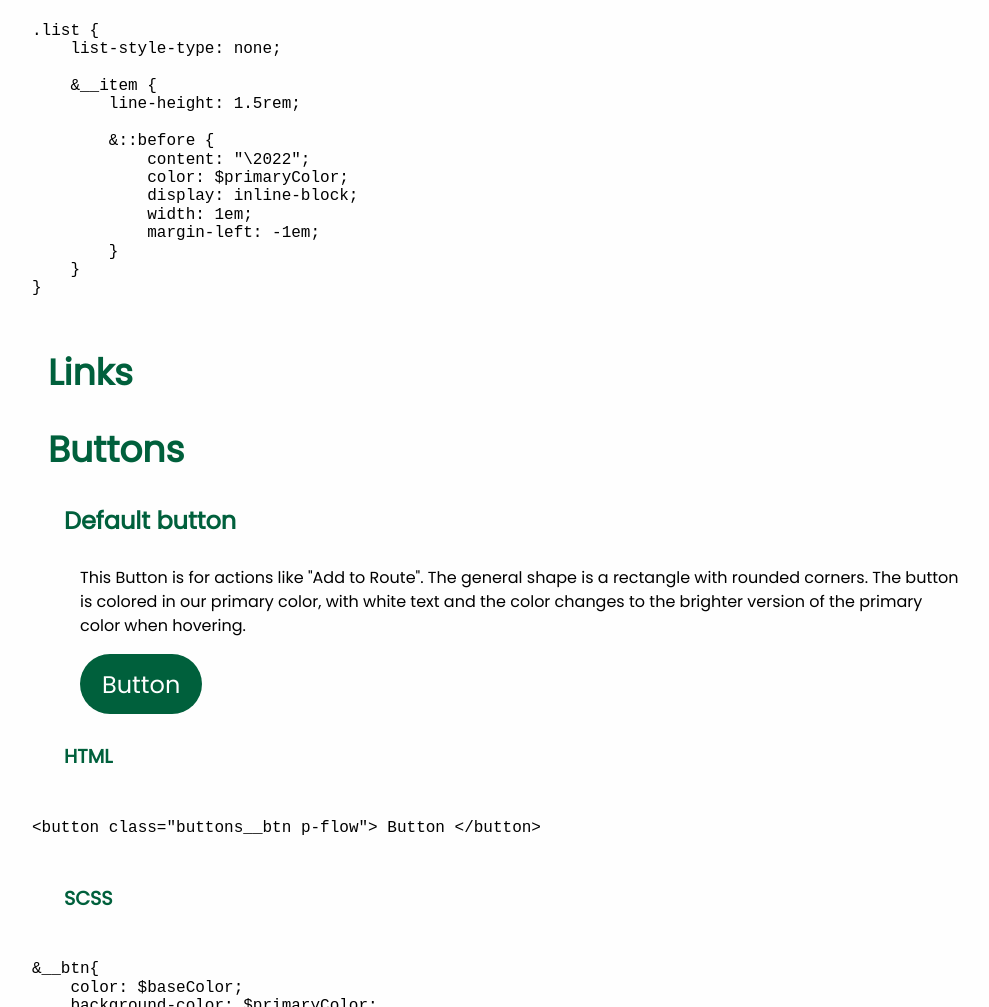
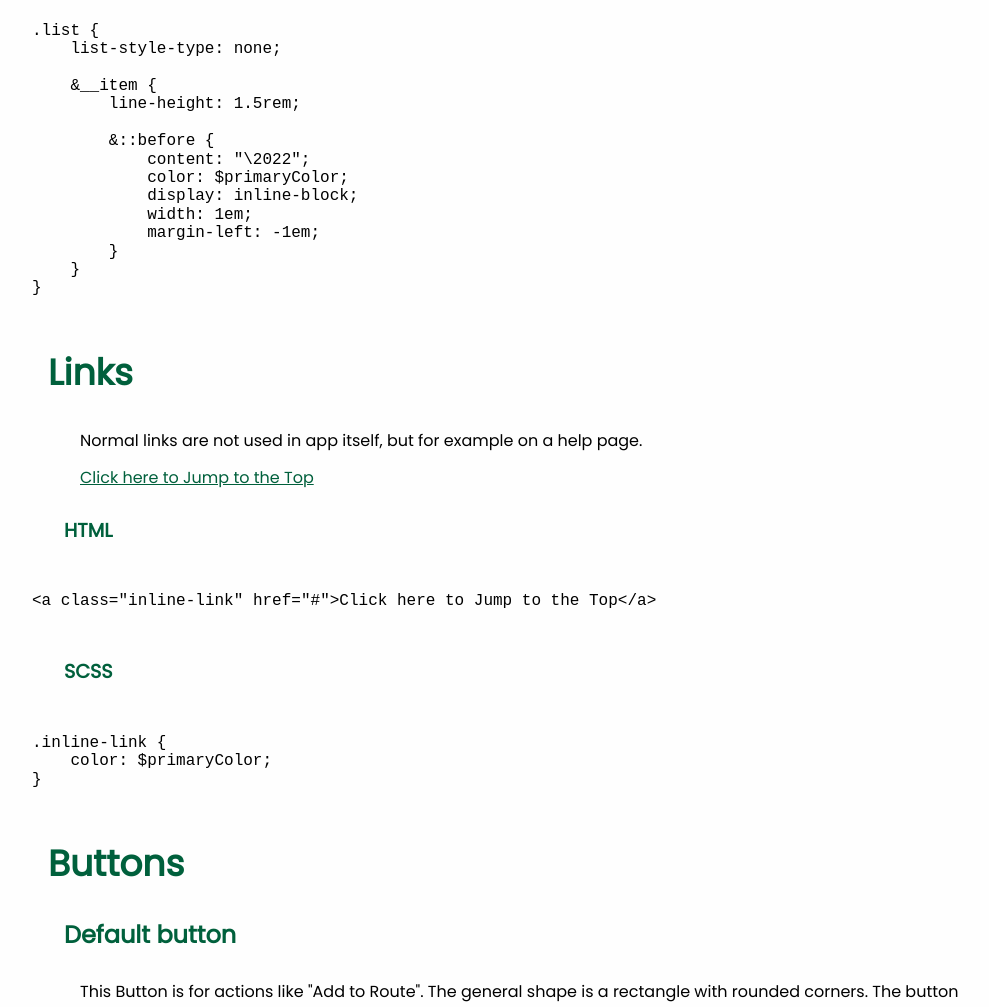
Before and after one commit to Sebsii/Styleguide-AllyMap, a website built with Parcel: page src/index.html in a window 1280 px wide. Shown: the part 5224-6231 px from the top of the page, without its empty margins (144-1133 px from the left). Built offline with nearby package versions, Linux system fonts and the light colour scheme.

Commit message:
add link component

```diff
--- a/src/index.html
+++ b/src/index.html
@@ -212,9 +212,9 @@
                 <h3>Headings</h3>
             </section>
             <section class="minor-section">
-                <h3>List</h3>
+                <h3>Lists</h3>
                 <p class="p-flow">
-                    Normal lists are not used in app itself, but on a help site.
+                    Normal lists are not used in app itself, but for example on a help page.
                 </p>
                 <ul class="list p-flow">
                     <li class="list__item">Item no 1</li>
@@ -250,6 +250,20 @@
             </section>
             <section class="minor-section">
                 <h3>Links</h3>
+                <p class="p-flow">
+                    Normal links are not used in app itself, but for example on a help page.
+                </p>
+                <a class="inline-link p-flow" href="#">Click here to Jump to the Top</a>
+                <h5>HTML</h5>
+                <pre><code class="lang-html">
+&lt;a class=&quot;inline-link&quot; href=&quot;#&quot;&gt;Click here to Jump to the Top&lt;/a&gt;
+                </code></pre>
+                <h5>SCSS</h5>
+                <pre><code class="lang-scss">
+.inline-link {
+    color: $primaryColor;
+}
+                </code></pre>
             </section>
             <section class="minor-section">
                 <h3>Buttons</h3>
```
